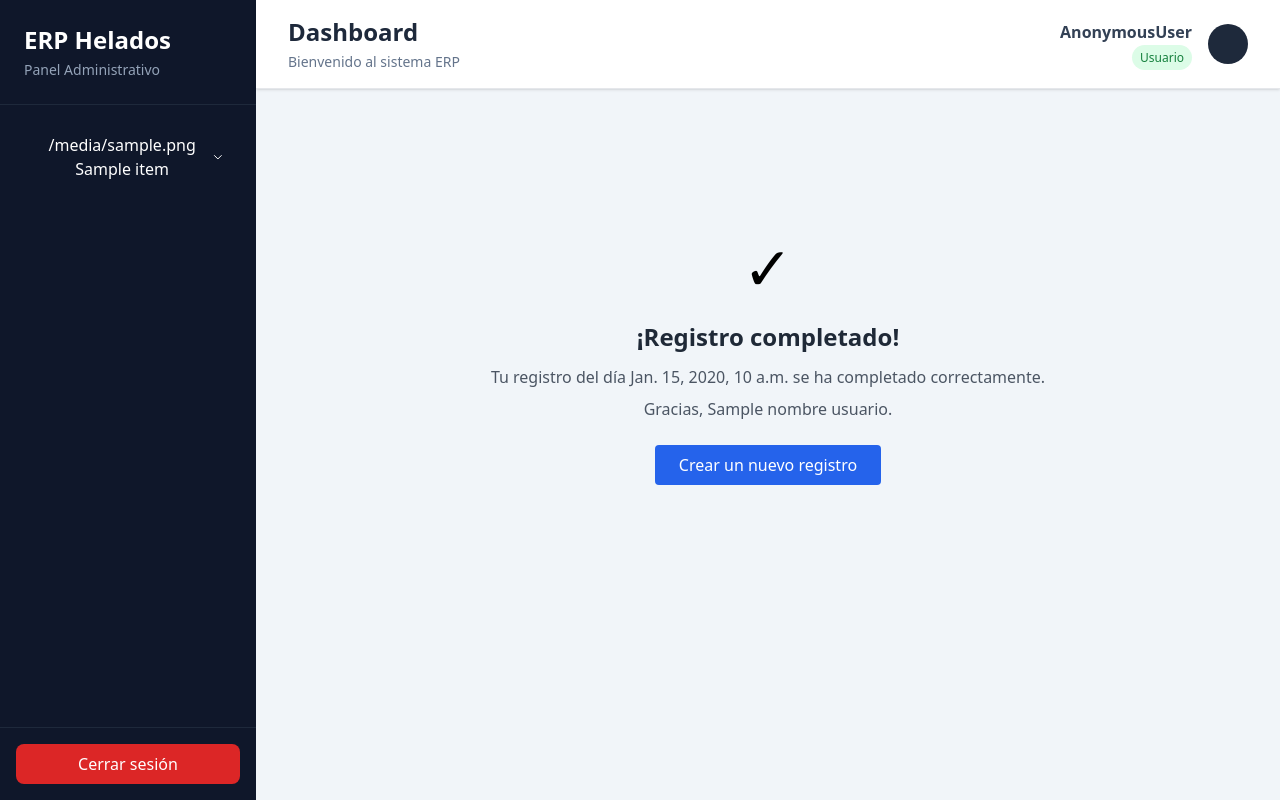
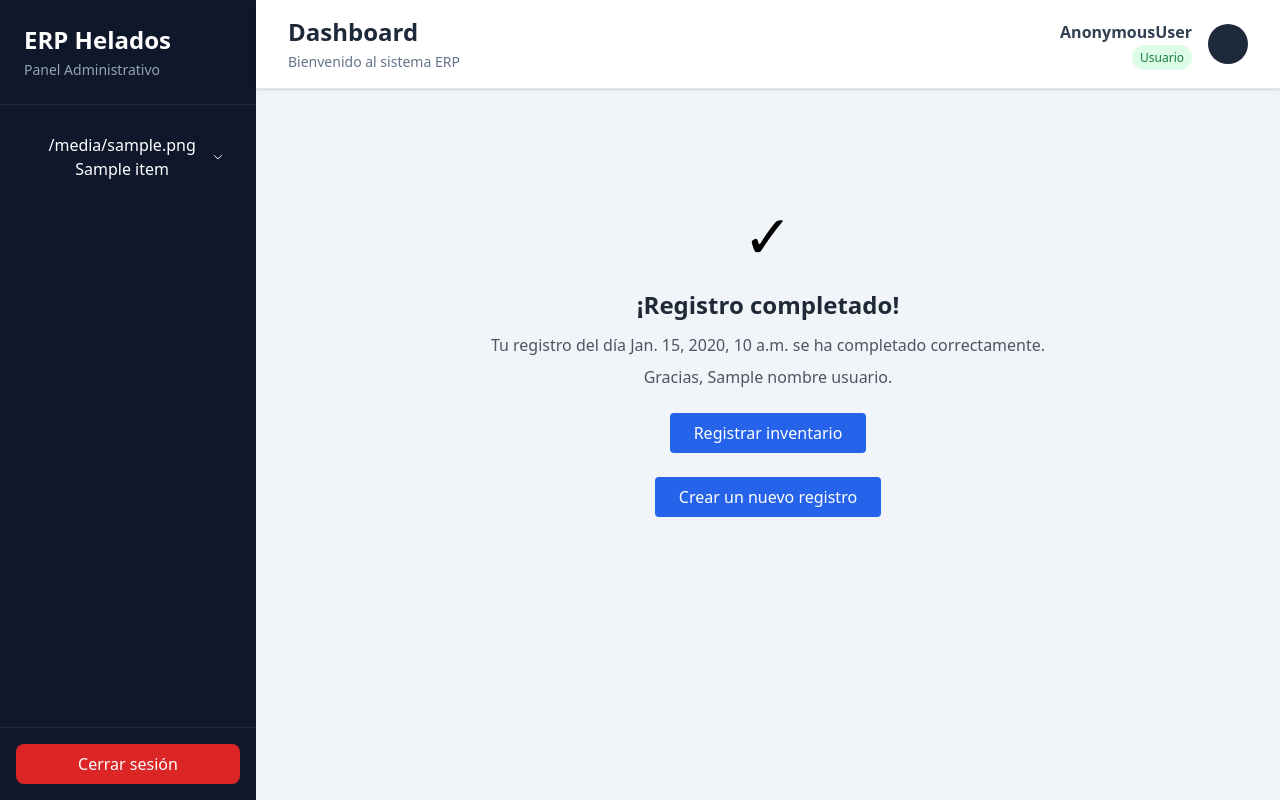
Before and after one commit to Brian2525/helados-admin, a Django app: template apps/ventas/templates/ventas/ventas_diarias/venta_diaria_completada.html in a window 1280 px wide. Run offline with Django 3.2, Linux system fonts and the light colour scheme; the template is opened without the code that fills it: most values are stand-ins (such as "Sample title", 1, 10 or a date in 2020); some libraries are stand-ins or nearby versions.

Commit message:
venta diaria template fixed

```diff
--- a/apps/ventas/templates/ventas/ventas_diarias/venta_diaria_completada.html
+++ b/apps/ventas/templates/ventas/ventas_diarias/venta_diaria_completada.html
@@ -23,6 +23,12 @@
         </p>
 
         <div class="mt-6">
+            <a href="{% url 'inventario:inventario_diario' %}" class="inline-block bg-blue-600 text-white px-6 py-2 rounded hover:bg-blue-700 transition">
+                Registrar inventario
+            </a>
+        </div>
+
+        <div class="mt-6">
             <a href="{% url 'ventas:venta_diaria_create' %}" class="inline-block bg-blue-600 text-white px-6 py-2 rounded hover:bg-blue-700 transition">
                 Crear un nuevo registro
             </a>
```
